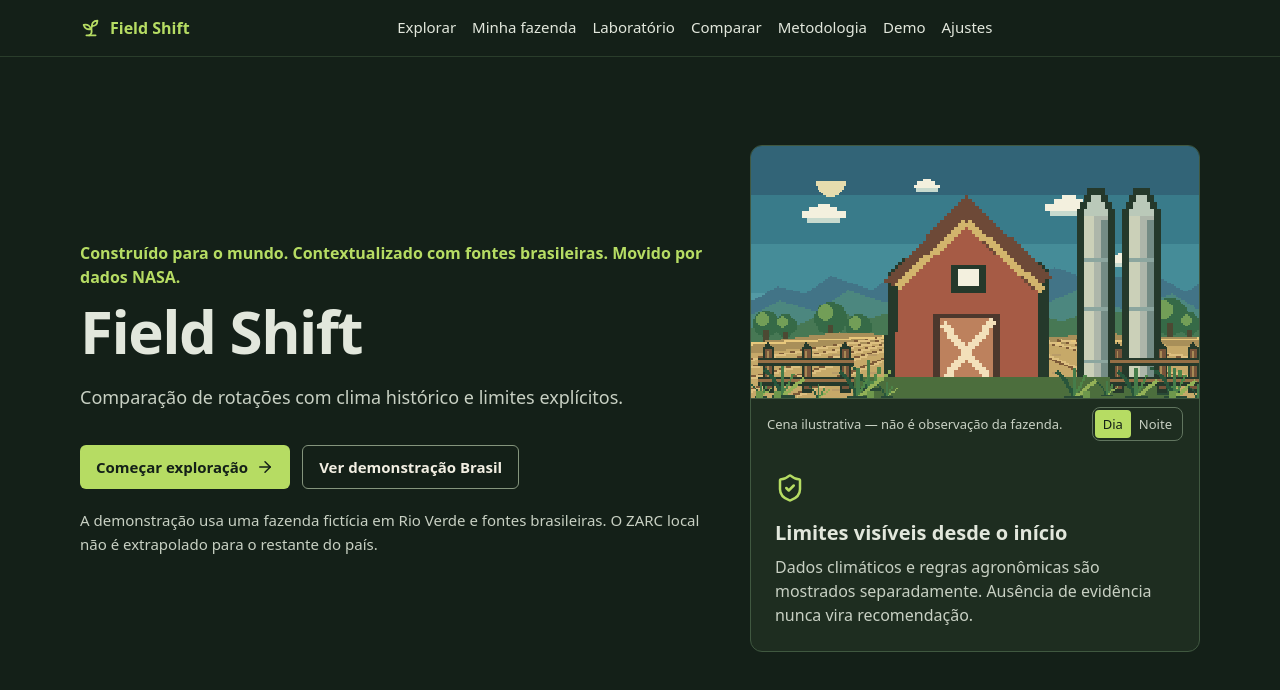
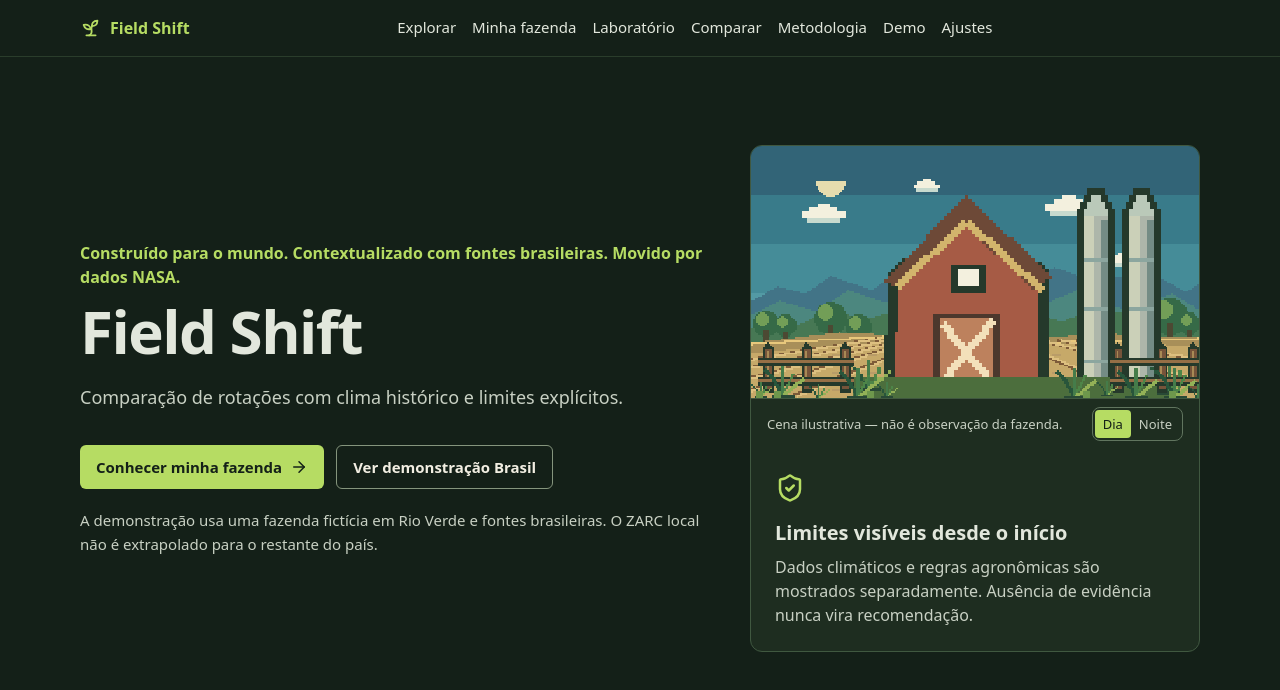
Before and after one commit to Gustavo-Cruzz/Nasa2026-Pos-Resenha, a Next.js app: page / in a window 1280 px wide. Shown: the top 690 px of the page. Built offline with nearby package versions, Linux system fonts and the light colour scheme.

Commit message:
feat: start farmer journey with crops

```diff
--- a/app/page.tsx
+++ b/app/page.tsx
@@ -9,5 +9,5 @@ import { useLocale } from '@/components/locale-provider';
 
 export default function HomePage() {
   const { copy } = useLocale();
-  return <section className="grid gap-10 py-12 md:grid-cols-[1.4fr_1fr] md:items-center"><div><p className="mb-3 font-semibold text-lime-300">{copy.contextLine}</p><h1 className="text-4xl font-bold tracking-tight sm:text-6xl">{copy.productName}</h1><p className="mt-5 max-w-xl text-lg leading-8 text-slate-300">{copy.tagline}</p><div className="mt-8 flex flex-wrap gap-3"><Button asChild><Link href="/explore">{copy.start}<ArrowRight className="ml-2" size={18} /></Link></Button><DemoBrazilButton /></div><p className="mt-5 text-sm text-slate-300">A demonstração usa uma fazenda fictícia em Rio Verde e fontes brasileiras. O ZARC local não é extrapolado para o restante do país.</p></div><aside className="overflow-hidden rounded-xl border border-slate-700 bg-slate-900"><FieldAtmosphere /><div className="p-6"><ShieldCheck className="text-lime-300" size={30} /><h2 className="mt-4 text-xl font-bold">{copy.limitTitle}</h2><p className="mt-2 text-slate-300">{copy.limitText}</p></div></aside></section>;
+  return <section className="grid gap-10 py-12 md:grid-cols-[1.4fr_1fr] md:items-center"><div><p className="mb-3 font-semibold text-lime-300">{copy.contextLine}</p><h1 className="text-4xl font-bold tracking-tight sm:text-6xl">{copy.productName}</h1><p className="mt-5 max-w-xl text-lg leading-8 text-slate-300">{copy.tagline}</p><div className="mt-8 flex flex-wrap gap-3"><Button asChild><Link href="/farm">{copy.start}<ArrowRight className="ml-2" size={18} /></Link></Button><DemoBrazilButton /></div><p className="mt-5 text-sm text-slate-300">A demonstração usa uma fazenda fictícia em Rio Verde e fontes brasileiras. O ZARC local não é extrapolado para o restante do país.</p></div><aside className="overflow-hidden rounded-xl border border-slate-700 bg-slate-900"><FieldAtmosphere /><div className="p-6"><ShieldCheck className="text-lime-300" size={30} /><h2 className="mt-4 text-xl font-bold">{copy.limitTitle}</h2><p className="mt-2 text-slate-300">{copy.limitText}</p></div></aside></section>;
 }
--- a/lib/i18n.ts
+++ b/lib/i18n.ts
@@ -2,7 +2,7 @@ export const dictionaries = {
   'pt-BR': {
     productName: 'Field Shift',
     tagline: 'Comparação de rotações com clima histórico e limites explícitos.',
-    start: 'Começar exploração',
+    start: 'Conhecer minha fazenda',
     methodology: 'Metodologia',
     explore: 'Explorar',
     farm: 'Minha fazenda',
@@ -51,7 +51,7 @@ export const dictionaries = {
   en: {
     productName: 'Field Shift',
     tagline: 'Compare rotations with historical climate and explicit limits.',
-    start: 'Start exploring',
+    start: 'Meet my farm',
     methodology: 'Methodology',
     explore: 'Explore',
     farm: 'My farm',
```
Also changed, not shown: components/farm/farm-timeline.tsx (+2 -2 lines), 2 other files (tests, documents, lock files or other folders).
